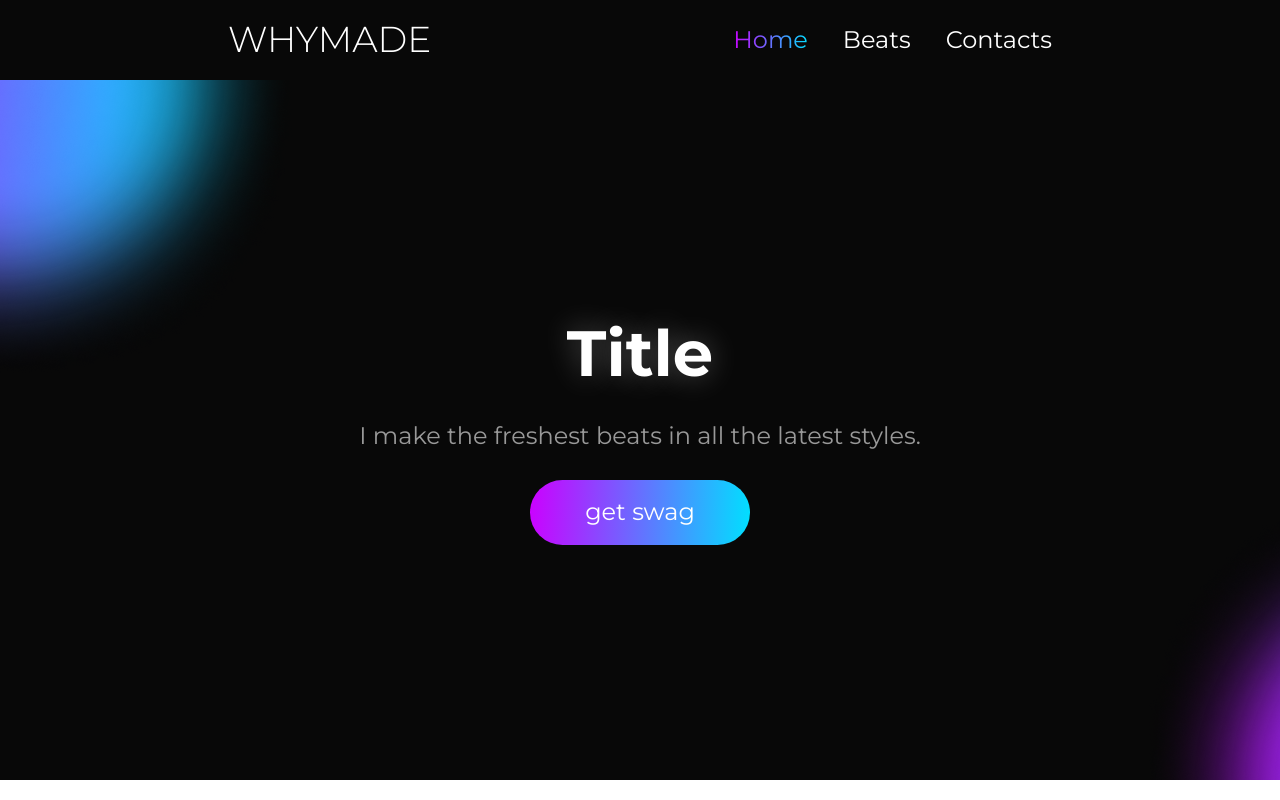
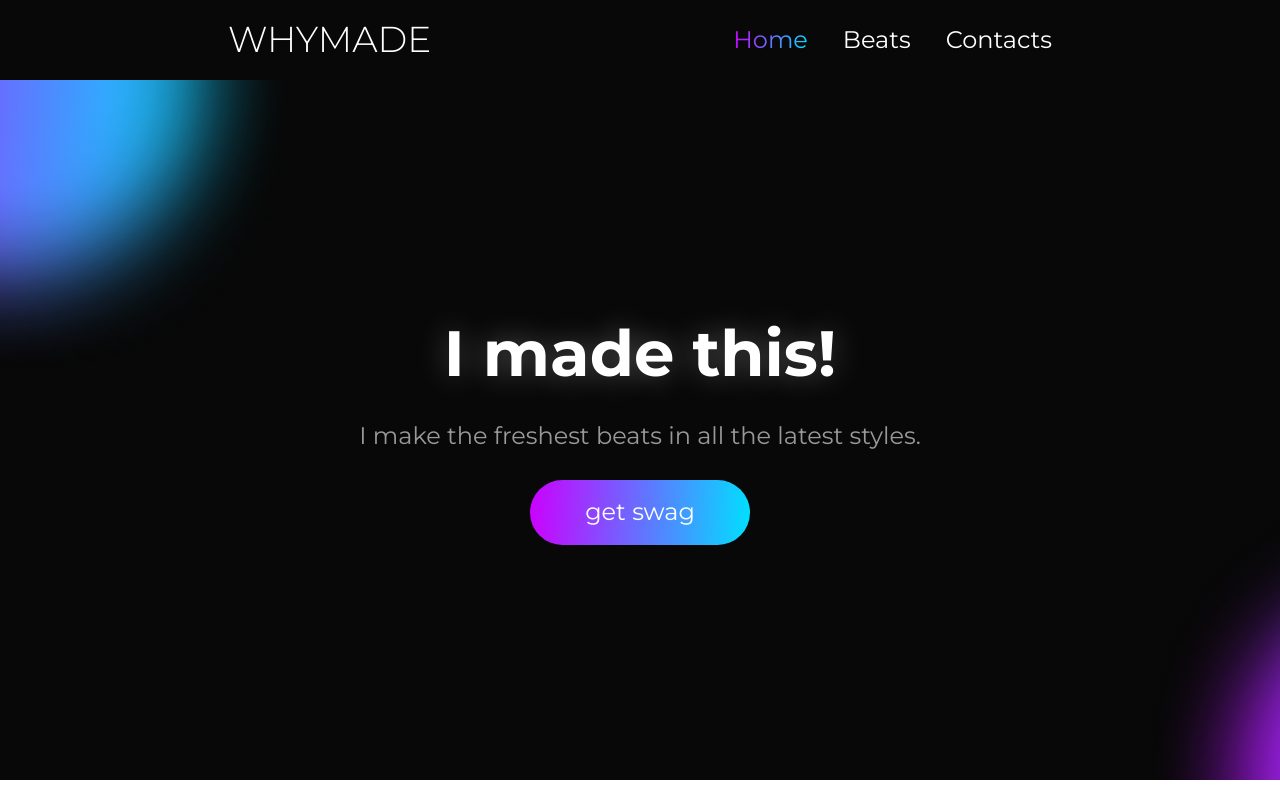
Before and after one commit to bugmak4rs/whymade-beats-store, a React (Create React App) app: page / in a window 1280 px wide. Shown: the top 800 px of the page. Built offline with nearby package versions, Linux system fonts and the light colour scheme.

Commit message:
feat: change title

```diff
--- a/src/components/Home/Hero/index.tsx
+++ b/src/components/Home/Hero/index.tsx
@@ -6,7 +6,7 @@ const Hero: FC = () => {
   return (
     <section className={style.hero} id={'hero'}>
       <div className={style.container}>
-        <h1 className={style.title}>Title</h1>
+        <h1 className={style.title}>I made this!</h1>
         <p className={style.text}>I make the freshest beats in all the latest styles.</p>
         <Link to={'/beats'} className={style.link}>
           get swag
```
